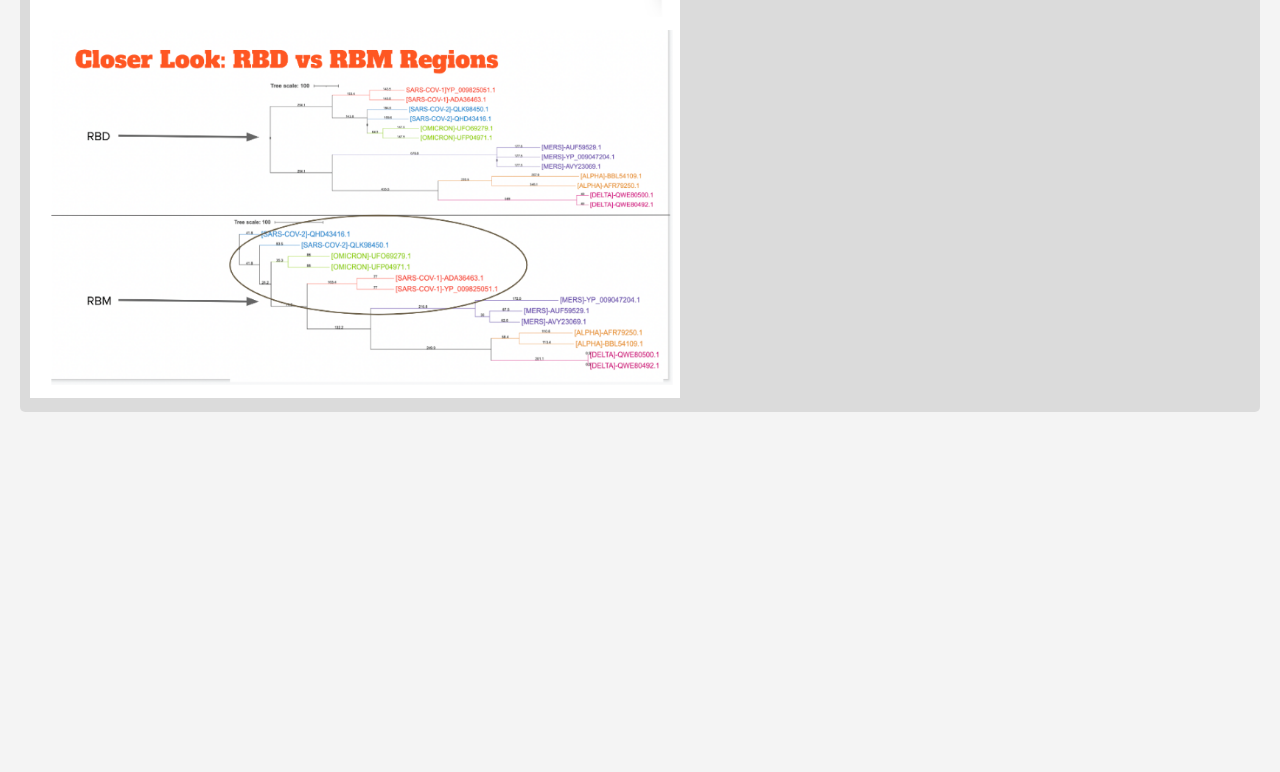
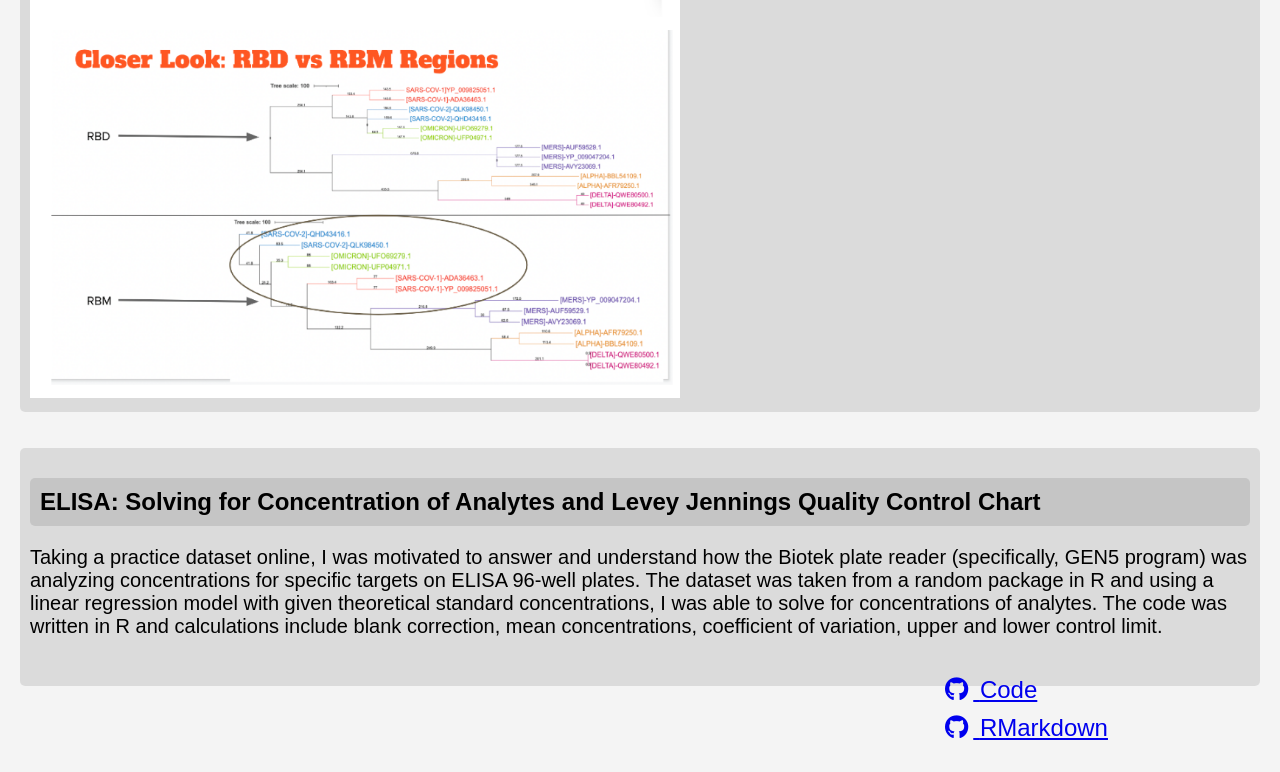
Before and after one commit to meraidandouch/projects, a plain HTML site: page projects.html in a window 1280 px wide. Shown: the part 5318-6090 px from the top of the page. Before the commit the page ends 5750 px from the top, so only its background shows below. Drawn offline with Linux system fonts and the light colour scheme.

Commit message:
adding ELISA project to list

```diff
--- a/projects.html
+++ b/projects.html
@@ -153,7 +153,23 @@
                 </div>
                     <img src="img/phylo.png" alt="Image 4" width="650" height="650"><br>
         </div>
-
+        <br>
+        <br>
+        <div id = "project 6 description" class="gray-background">
+            <h2 class="gray-background"> ELISA: Solving for Concentration of Analytes and Levey Jennings Quality Control Chart </h2>
+            <p style="font-size: 20px">
+                Taking a practice dataset online, I was motivated to answer and understand how the Biotek plate reader
+                (specifically, GEN5 program) was analyzing concentrations for specific targets on ELISA 96-well plates.
+                The dataset was taken from a random package in R and using a linear regression model with given theoretical
+                standard concentrations, I was able to solve for concentrations of analytes. The code was written in R and calculations include
+                blank correction, mean concentrations, coefficient of variation, upper and lower control limit.
+            </p>
+                <br>
+                <div class="sidebar">
+                    <li><a href="https://github.com/meraidandouch/elisa"><i class="fab fa-github"></i> <span> Code </span></a></li>
+                    <li><a href="https://meraidandouch.github.io/elisa/"><i class="fab fa-github"></i> <span>RMarkdown</span></a></li>
+                </div>
+        </div>
 </div>
 
 </body>
```
